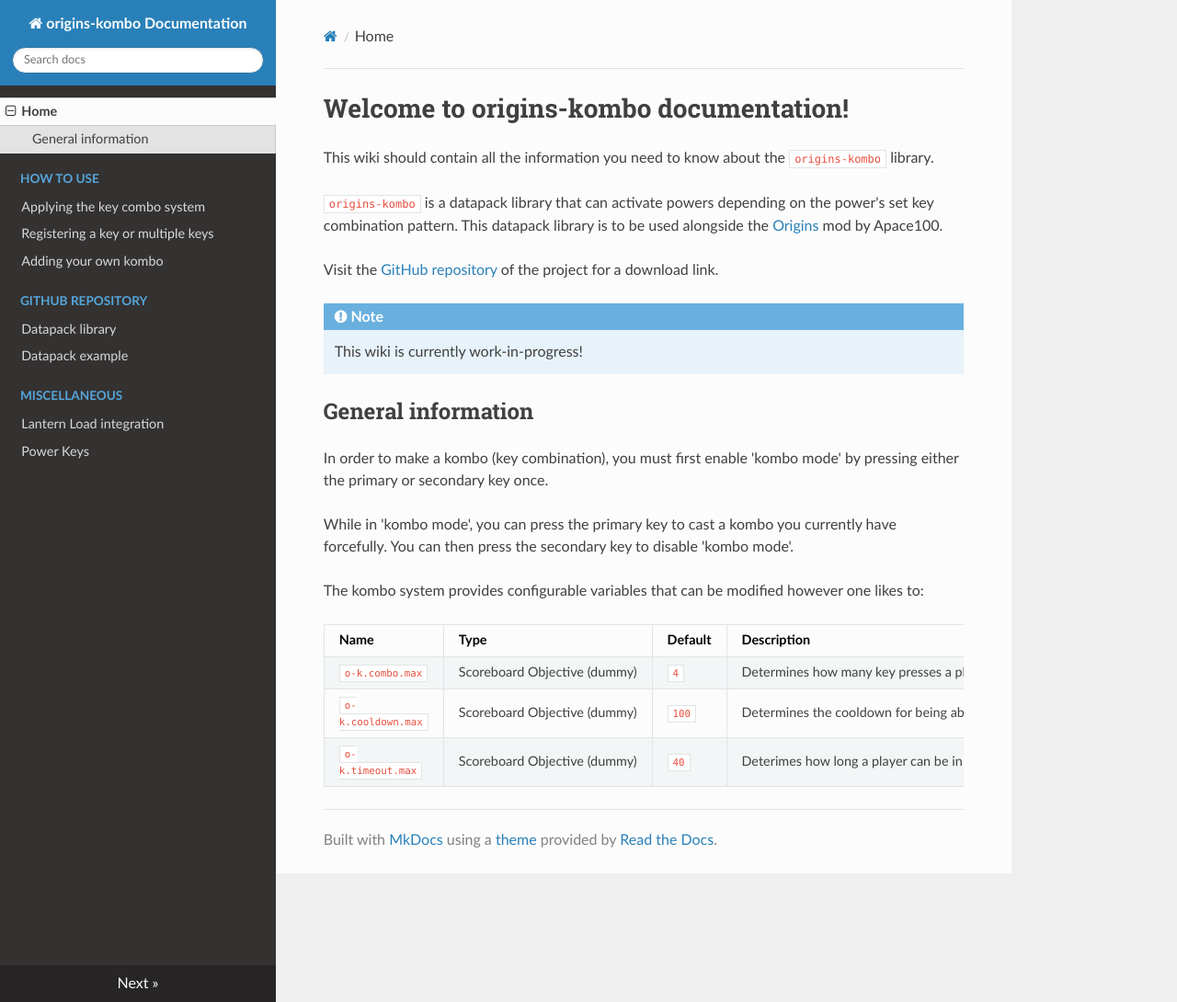
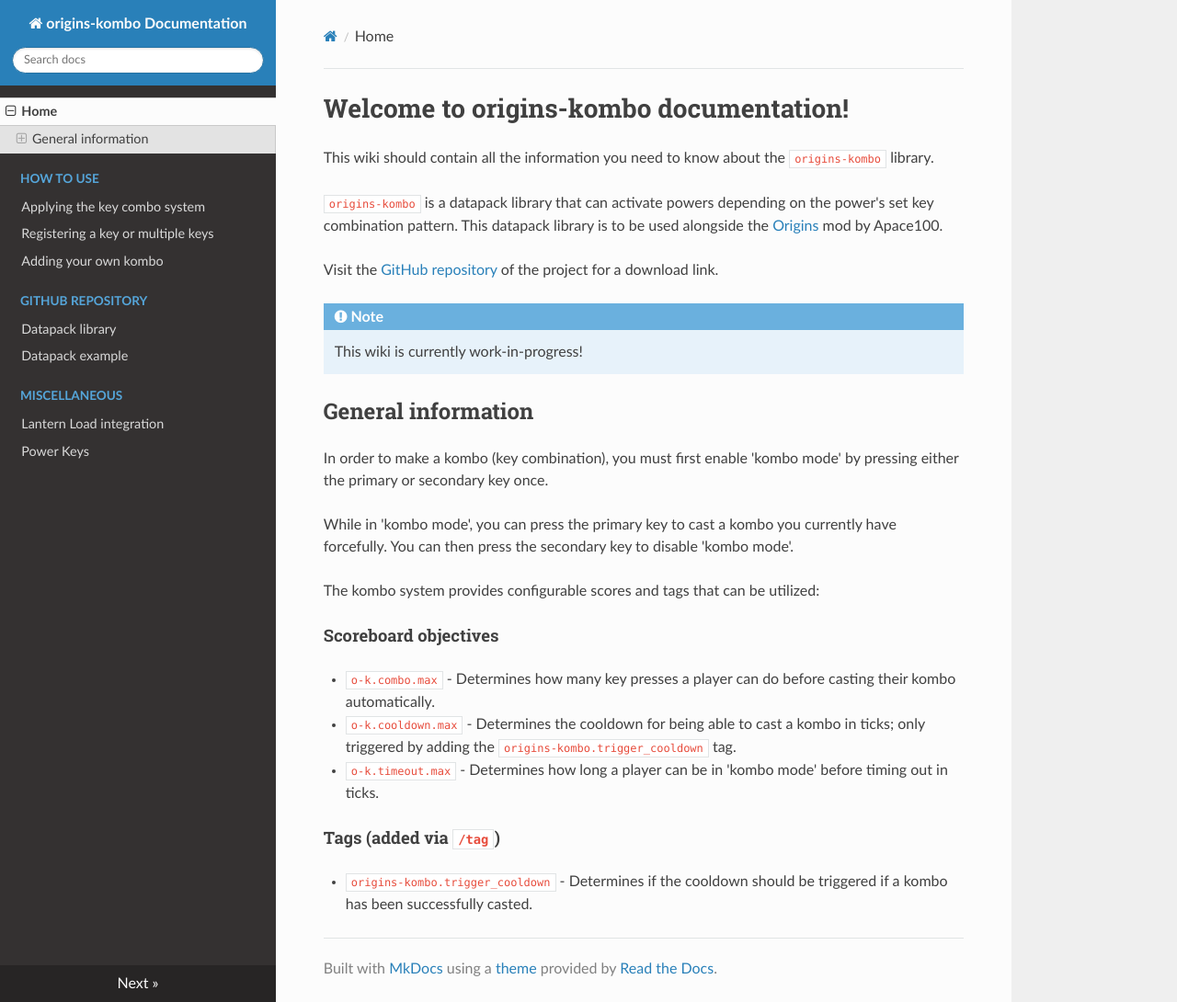
Before and after one commit to eggohito/origins-kombo, an MkDocs documentation site: the page built from docs/index.md, in a window 1280 px wide and 1090 px high. Shown: the whole window at 92% size. Built offline with MkDocs 1.6.1, drawn with Linux system fonts in a browser that asks for light colours; nearby versions of some CDN libraries.

Commit message:
Update `index.md` Reject tables, embrace lists

```diff
--- a/docs/index.md
+++ b/docs/index.md
@@ -20,10 +20,13 @@ In order to make a kombo (key combination), you must first enable 'kombo mode' b
 
 While in 'kombo mode', you can press the primary key to cast a kombo you currently have forcefully. You can then press the secondary key to disable 'kombo mode'.
 
-The kombo system provides configurable variables that can be modified however one likes to:
+The kombo system provides configurable scores and tags that can be utilized:
 
-Name | Type | Default | Description
------|------|---------|-------------
-`o-k.combo.max` | Scoreboard Objective (dummy) | `4` | Determines how many key presses a player can do before casting their kombo.
-`o-k.cooldown.max` | Scoreboard Objective (dummy) | `100` | Determines the cooldown for being able to cast a kombo.
-`o-k.timeout.max` | Scoreboard Objective (dummy) | `40` | Deterimes how long a player can be in 'kombo mode' before timing out.
+
+#### Scoreboard objectives
+* `o-k.combo.max` - Determines how many key presses a player can do before casting their kombo automatically.
+* `o-k.cooldown.max` - Determines the cooldown for being able to cast a kombo in ticks; only triggered by adding the `origins-kombo.trigger_cooldown` tag.
+* `o-k.timeout.max` - Determines how long a player can be in 'kombo mode' before timing out in ticks.
+
+#### Tags (added via `/tag`)
+* `origins-kombo.trigger_cooldown` - Determines if the cooldown should be triggered if a kombo has been successfully casted.
```
